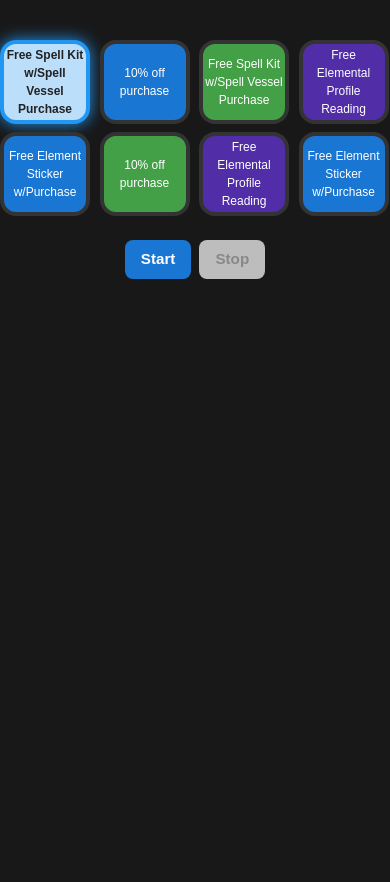
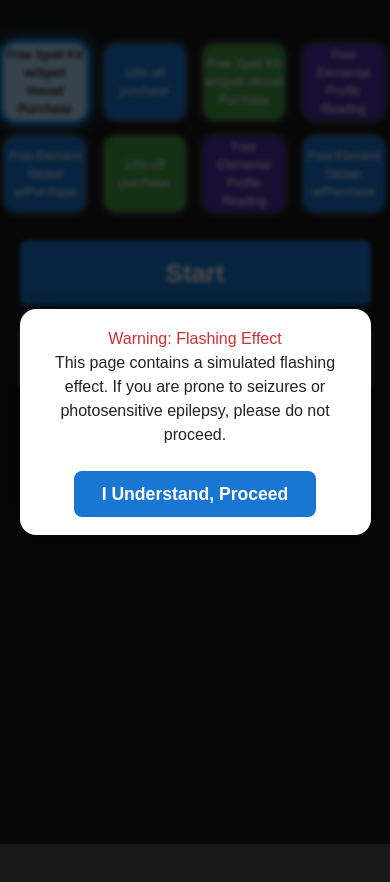
Before and after one commit to SaigeDruidNub/prizewheel, a Next.js app: page / in a window 390 px wide. Built offline with nearby package versions, Linux system fonts and the light colour scheme.

Commit message:
mobile optimization

```diff
--- a/app/page.tsx
+++ b/app/page.tsx
@@ -29,6 +29,7 @@ export default function PrizeWheel() {
   const [highlightIndex, setHighlightIndex] = useState<number>(0);
   const [prizes, setPrizes] = useState<string[]>(originalPrizes);
   const intervalRef = useRef<NodeJS.Timeout | null>(null);
+  const [showModal, setShowModal] = useState(true);
 
   // Shuffle prizes only on initial mount (client side)
   React.useEffect(() => {
@@ -60,7 +61,27 @@ export default function PrizeWheel() {
 
   return (
     <div className="prizewheel-root">
-      <div className="prizewheel-grid">
+      {showModal && (
+        <div className="modal-overlay">
+          <div className="modal-content">
+            <h2>Warning: Flashing Effect</h2>
+            <p>
+              This page contains a simulated flashing effect. If you are prone
+              to seizures or photosensitive epilepsy, please do not proceed.
+            </p>
+            <button className="modal-btn" onClick={() => setShowModal(false)}>
+              I Understand, Proceed
+            </button>
+          </div>
+        </div>
+      )}
+      <div
+        className="prizewheel-grid"
+        style={{
+          filter: showModal ? "blur(2px)" : undefined,
+          pointerEvents: showModal ? "none" : undefined,
+        }}
+      >
         {prizes.map((prize, i) => (
           <div
             key={i}
@@ -72,7 +93,13 @@ export default function PrizeWheel() {
           </div>
         ))}
       </div>
-      <div className="prizewheel-controls">
+      <div
+        className="prizewheel-controls"
+        style={{
+          filter: showModal ? "blur(2px)" : undefined,
+          pointerEvents: showModal ? "none" : undefined,
+        }}
+      >
         <button
           onClick={startCycling}
           disabled={cycling}
@@ -89,7 +116,13 @@ export default function PrizeWheel() {
         </button>
       </div>
       {selected && (
-        <div className="prizewheel-result">
+        <div
+          className="prizewheel-result"
+          style={{
+            filter: showModal ? "blur(2px)" : undefined,
+            pointerEvents: showModal ? "none" : undefined,
+          }}
+        >
           You won: {selected}
           {selected.includes("10% off") && (
             <div style={{ fontSize: "1rem", color: "#d32f2f", marginTop: 8 }}>
@@ -102,6 +135,47 @@ export default function PrizeWheel() {
       <style>{`
         body, html {
           background: #181818;
+        }
+        .modal-overlay {
+          position: fixed;
+          top: 0;
+          left: 0;
+          width: 100vw;
+          height: 100vh;
+          background: rgba(0,0,0,0.7);
+          display: flex;
+          align-items: center;
+          justify-content: center;
+          z-index: 1000;
+        }
+        .modal-content {
+          background: #fff;
+          color: #222;
+          padding: 32px 24px 24px 24px;
+          border-radius: 16px;
+          box-shadow: 0 4px 32px #0008;
+          max-width: 90vw;
+          width: 400px;
+          text-align: center;
+        }
+        .modal-content h2 {
+          margin-top: 0;
+          color: #d32f2f;
+        }
+        .modal-btn {
+          margin-top: 24px;
+          padding: 10px 28px;
+          font-size: 1.1rem;
+          border-radius: 8px;
+          border: none;
+          background: #1976d2;
+          color: #fff;
+          font-weight: bold;
+          cursor: pointer;
+          transition: background 0.2s;
+        }
+        .modal-btn:hover {
+          background: #512da8;
         }
         .prizewheel-root {
           display: flex;
@@ -187,6 +261,10 @@ export default function PrizeWheel() {
           text-align: center;
         }
         @media (max-width: 600px) {
+          .modal-content {
+            width: 95vw;
+            padding: 18px 4vw 18px 4vw;
+          }
           .prizewheel-grid {
             grid-template-columns: repeat(4, minmax(60px, 1fr));
             grid-template-rows: repeat(2, minmax(60px, 1fr));
@@ -202,11 +280,18 @@ export default function PrizeWheel() {
             padding: 2px;
           }
           .prizewheel-controls {
-            gap: 8px;
+            flex-direction: column;
+            gap: 18px;
+            align-items: stretch;
           }
           .prizewheel-btn {
-            padding: 8px 16px;
-            font-size: 0.95rem;
+            padding: 14px 0;
+            font-size: 1.6rem;
+            width: 90vw;
+            max-width: 420px;
+            min-width: 220px;
+            margin-left: auto;
+            margin-right: auto;
           }
           .prizewheel-result {
             font-size: 1.1rem;
```
